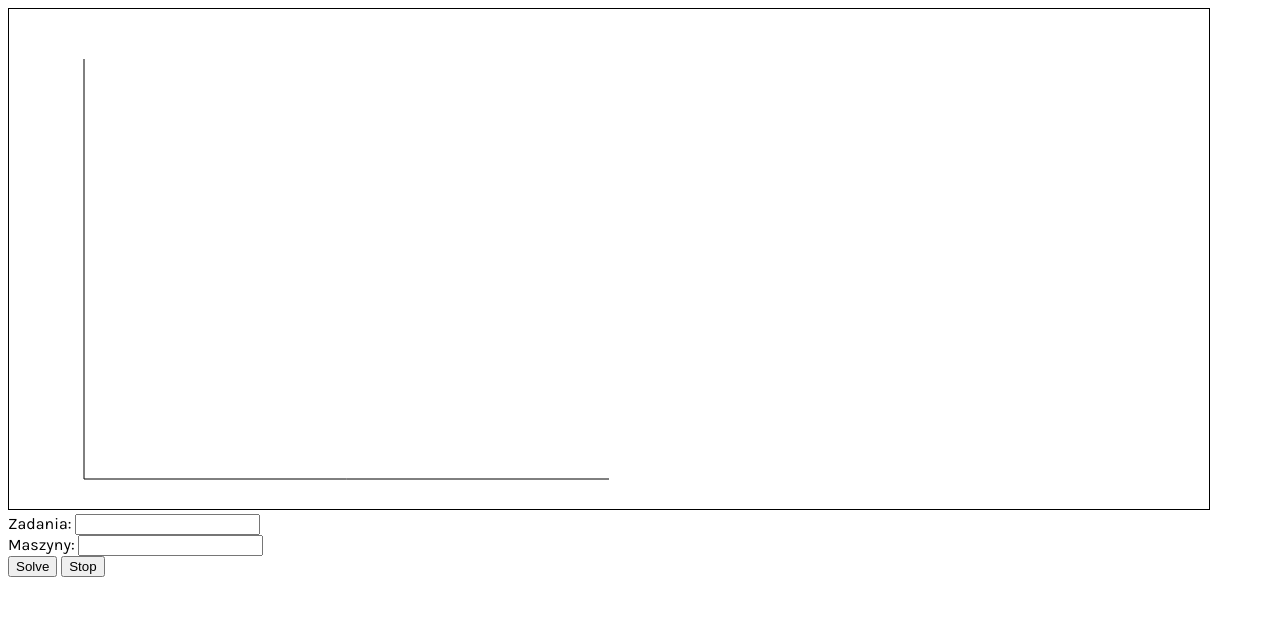
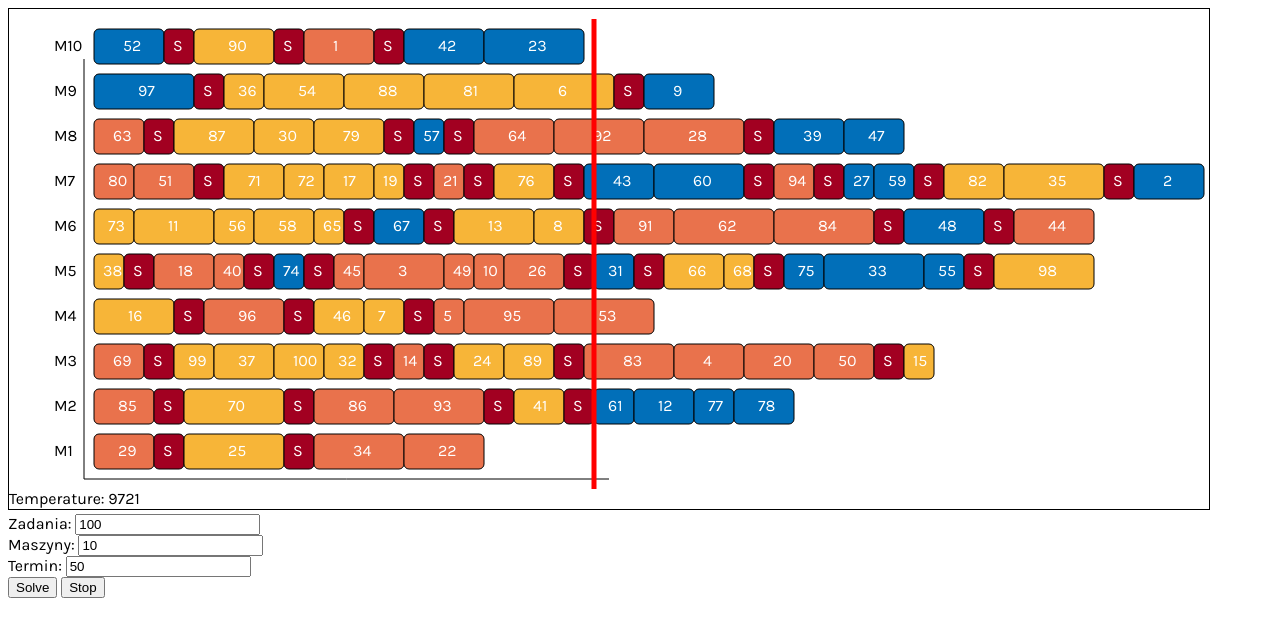
Before and after one commit to nikita-reshetniak/parallel-machine-scheduling-problem-with-due, a plain HTML site: page index.html in a window 1280 px wide. Both pictures are taken after a click on the button "Solve". Drawn offline with Linux system fonts and the light colour scheme.

Commit message:
First commit

```diff
--- a/index.html
+++ b/index.html
@@ -14,9 +14,11 @@
     </div>
     <div id="settings">
         <span>Zadania: </span>
-        <input id="jobs" type="number" value=""> <br>
+        <input id="jobs" type="number" value="100"> <br>
         <span>Maszyny: </span>
-        <input id="machines" type="number" value=""> <br>
+        <input id="machines" type="number" value="10"> <br>
+        <span>Termin: </span>
+        <input id="dueDate" type="number" value="50"> <br>
         <button id="solve">Solve</button>
         <button id="stop">Stop</button>
     </div>
--- a/index.js
+++ b/index.js
@@ -2,15 +2,16 @@ let canvas = document.getElementById("canvas");
 let ctx = canvas.getContext("2d");
 let jobsInput = document.getElementById("jobs");
 let machinesInput = document.getElementById("machines");
+let dueDateInput = document.getElementById("dueDate");
 let solveBtn = document.getElementById("solve");
 let stopBtn = document.getElementById("stop");
-let TEMPERATURE = 0.1;
-let ABSOLUTE_ZERO = 0.0001;
-let COOLING_RATE = 0.999999;
-let JOBS = [[0, 0]];
+let TEMPERATURE = 10000; //0.1;
+let ABSOLUTE_ZERO = 0; //0.0001;
+let COOLING_RATE = 1; //0.999999;
+let JOBS = [[0, 0, 0]];
 let n;
 let m;
-let MACHINES = [];
+//let MACHINES = [];
 let schedule = [];
 let best = [];
 let best_cost = 0;
@@ -28,7 +29,7 @@ function getRndInt(n) {
 }
 
 function deep_copy(array, to) {
-    var i = array.length;
+    let i = array.length;
     while (i--) {
         to[i] = [array[i][0],array[i][1]];
     }
@@ -38,83 +39,77 @@ function acceptanceProbability(current_cost, neighbor_cost) {
     if (neighbor_cost < current_cost){
         return 1;
     }
-    return Math.exp((current_cost - neighbor_cost) / TEMPERATURE);
+    return Math.exp((current_cost - neighbor_cost) / (TEMPERATURE * 0.00001));
 }
 
 function init() {
-    n = parseInt(jobsInput.value);
-    m = parseInt(machinesInput.value);
-    let equallySplit = Math.floor(n / m);
-    let k = 0;
+    getInputValues();
 
-    for (let i = 0; i < n; i++) {
-        JOBS[i] = [getRndInteger(1, 10), i + 1];
-    }
-
-    for (let i = 0; i < m - 1; i++) {
-        for (let j = 0; j < equallySplit; j++) {
-            schedule.push(JOBS[k]);
-            k++;
-        }
-        schedule.push([-1, -1]);
-    }
-
-    for (k; k < n; k++) {
-        schedule.push(JOBS[k]);
-    }
-
-    deep_copy(schedule, best);
-    best_cost = getCost(best);
+    createJobs(n);
+    firstSchedule(m);
+    best = [...schedule];
+    best_cost = getCost(createScheduleSetups(best));
     drawSchedule(best);
     startInterval = setInterval(solve, 10);
 }
 
 function getCost(array){
-    let cost = [];
-    let machine = 0;
+    let criterion = 0;
+    let line = 0;
 
-    for (let i = 0; i < m; i++) {
-        cost[i] = 0;
-    }
+    // for(let i = 0; i < array.length; i++){
+    //     if(array[i] < 0){
+    //         continue;
+    //     }
+    //     if(array[i] == 0){
+    //         criterion += 3;
+    //         continue;
+    //     }
+    //     let element = JOBS.find(element => element[0] === array[i]);
+    //     criterion += element[1]*element[2];
+    //     //cost[machine] += element[1];
+    // }
+    // return criterion;
 
     for(let i = 0; i < array.length; i++){
-        if(array[i][0] < 0){
-            machine++;
+        if(array[i] < 0){
+            line = 0;
             continue;
         }
-
-        cost[machine] += array[i][0];
+        if(array[i] == 0){
+            line += 3;
+            continue;
+        }
+        let element = JOBS.find(element => element[0] === array[i]);
+        criterion += Math.max(element[1] + line - d, 0);
+        line += element[1];
     }
-    return Math.max(...cost);
+    return criterion;
 }
 
 function solve() {
     if (TEMPERATURE > ABSOLUTE_ZERO) {
-        let current_cost = getCost(schedule);
-        // let k = getRndInt(n+m-1);
-        // let l = (k+1 + getRndInt(n-1+m)) % n+m-1;
-        // if (k > l) {
-        //     let tmp = k;
-        //     k = l;
-        //     l = tmp;
-        // }
-        // let neighbor = mutate2Opt(schedule, k, l);
+        let current_cost = getCost(createScheduleSetups(schedule));
 
         let neighbor = mutate(schedule);
-        let neighbor_cost = getCost(neighbor);
+        let neighbor_cost = getCost(createScheduleSetups(neighbor));
         if (Math.random() < acceptanceProbability(current_cost, neighbor_cost)) {
-            deep_copy(neighbor, schedule);
-            current_cost = getCost(schedule);
+            schedule = [...neighbor];
+            //deep_copy(neighbor, schedule);
+            current_cost = getCost(createScheduleSetups(schedule));
         }
-        // drawSchedule(schedule);
+
         if (current_cost < best_cost) {
-            deep_copy(schedule, best);
+            best = [...schedule];
+            //deep_copy(schedule, best);
             best_cost = current_cost;
+            console.log(best_cost);
             drawSchedule(best);
         }
-        TEMPERATURE *= COOLING_RATE;
-        // console.log(best_cost);
-        // console.log(current_cost);
+
+        drawTemperature();
+        TEMPERATURE -= COOLING_RATE;
+
     } else {
         clearInterval(startInterval);
         console.log("Solved")
@@ -123,13 +118,14 @@ function solve() {
 
 function mutate(array) {
     let neighbor = [];
-    deep_copy(array, neighbor);
+    neighbor = [...array];
+    //deep_copy(array, neighbor);
 
-    let k = getRndInt(n);
-    let l = getRndInt(n);
+    let k = getRndInt(n+m-1);
+    let l = getRndInt(n+m-1);
 
     while(k == l){
-        l = getRndInt(n);
+        l = getRndInt(n+m-1);
     }
     let t = neighbor[k];
     neighbor[k] = neighbor[l];
@@ -137,18 +133,42 @@ function mutate(array) {
     return neighbor;
 }
 
-// function mutate2Opt(route, i, j) {
-//     var neighbor = [];
-//     deep_copy(route, neighbor);
-//     while (i != j) {
-//         var t = neighbor[j];
-//         neighbor[j] = neighbor[i];
-//         neighbor[i] = t;
+function getInputValues(){
+    n = parseInt(jobsInput.value);
+    m = parseInt(machinesInput.value);
+    d = parseInt(dueDateInput.value);
+}
 
-//         i = (i + 1) % n+m-1;
-//         if (i == j)
-//             break;
-//         j = (j - 1 + n+m-1) % n+m-1;
-//     }
-//     return neighbor;
-// }
+function createJobs(n){
+    for (let i = 0; i < n; i++) {
+        JOBS[i] = [i + 1, getRndInteger(3, 10), getRndInteger(1, 3)];
+    }
+}
+
+function firstSchedule(machines) {
+    for (let i = 0; i < JOBS.length; i++) {
+            schedule.push(JOBS[i][0]);
+        }
+    for (let i = 0; i < machines - 1; i++){
+        schedule.push(-1);
+    }
+}
+
+function createScheduleSetups(array) {
+    let scheduleSetups = [];
+    let setups = 0;
+    for (let i = 0; i < array.length; i++) {
+        scheduleSetups.push(array[i]);
+
+        if (array[i] > 0 && array[i + 1] > 0) {
+            let element = JOBS.find(element => element[0] === array[i]);
+            let nextElement = JOBS.find(nextElement => nextElement[0] === array[i + 1]);
+            if (element[2] != nextElement[2]) {
+                scheduleSetups.push(0);
+                setups += 1;
+            }
+        }
+    }
+    //console.log(setups);
+    return scheduleSetups;
+}
--- a/schedule.js
+++ b/schedule.js
@@ -11,22 +11,29 @@ function drawSchedule(array) {
 
     let jobX = startX;
     let jobY = startY;
-    let machine = 1;
+    drawMachines(m);
 
     for (let i = 0; i < array.length; i++) {
-        if(array[i][0] < 0) {
+        if(array[i] < 0) {
             jobX = startX;
             jobY -= 45;
-            machine++;
             continue;
         }
-        drawMachines(startX - 40, jobY + height / 2, machine);
-        drawJob(jobX, jobY, unit * array[i][0], height, radius, array[i][1]);
-        jobX += unit * array[i][0] + 5;
+        let element = JOBS.find(element => element[0] === array[i]);
+        let nextElement = JOBS.find(nextElement => nextElement[0] === array[i+1]);
+        drawJob(jobX, jobY, unit * element[1] /* * element[2]*/, height, radius, element[0], element[2]);
+        jobX += unit * element[1]; //* element[2];
+        if(nextElement) {
+            if(element[2] != nextElement[2] && array[i+1] > 0) {
+                drawSetup(jobX, jobY, 30, height, radius);
+                jobX += 30;
+            }
+        }
     }
+    drawD(d, unit);
 }
 
-function drawJob(x, y, width, height, radius, number) {
+function drawJob(x, y, width, height, radius, number, family) {
     ctx.beginPath();
     ctx.moveTo(x, y + radius);
     ctx.lineTo(x, y + height - radius);
@@ -37,12 +44,47 @@ function drawJob(x, y, width, height, radius, number) {
     ctx.arcTo(x + width, y, x + width - radius, y, radius);
     ctx.lineTo(x + radius, y);
     ctx.arcTo(x, y, x, y + radius, radius);
-    ctx.fillStyle = "#0074D9";
+    switch(family) {
+        case 1:
+            ctx.fillStyle = "#016FB9";
+          break;
+        case 2:
+            ctx.fillStyle = "#E9724C";
+          break;
+        case 3:
+            ctx.fillStyle = "#F7B538";
+          break;
+        default:
+            ctx.fillStyle = "#2A2B2A";
+      }
     ctx.fill();
+    ctx.strokeStyle = "black";
+    ctx.stroke();
     ctx.font = "16px 'Karla'";
     ctx.textBaseline = "middle";
-    ctx.fillStyle = "white" //"#B3DBFF";
+    ctx.fillStyle = "white";
     ctx.fillText(number, x + width/2 - 6, y + height/2);
+}
+
+function drawSetup(x, y, width, height, radius) {
+    ctx.beginPath();
+    ctx.moveTo(x, y + radius);
+    ctx.lineTo(x, y + height - radius);
+    ctx.arcTo(x, y + height, x + radius, y + height, radius);
+    ctx.lineTo(x + width - radius, y + height);
+    ctx.arcTo(x + width, y + height, x + width, y + height-radius, radius);
+    ctx.lineTo(x + width, y + radius);
+    ctx.arcTo(x + width, y, x + width - radius, y, radius);
+    ctx.lineTo(x + radius, y);
+    ctx.arcTo(x, y, x, y + radius, radius);
+    ctx.fillStyle = "#A20021";
+    ctx.fill();
+    ctx.strokeStyle = "black";
+    ctx.stroke();
+    ctx.font = "16px 'Karla'";
+    ctx.textBaseline = "middle";
+    ctx.fillStyle = "white";
+    ctx.fillText("S", x + width/2 - 6, y + height/2);
 }
 
 function drawAxes(){
@@ -53,8 +95,35 @@ function drawAxes(){
     ctx.stroke();
 }
 
-function drawMachines(x, y, n) {
+function drawMachines(n) {
+    let mY = startY;
+    for(let i = 0; i < n; i++) {
+        drawMachine(startX - 40, mY + height / 2, i + 1);
+        mY -= 45;
+    }
+}
+
+function drawMachine(x, y, n) {
     ctx.font = "16px 'Karla'";
     ctx.fillStyle = "black";
     ctx.fillText("M" + n, x, y);
 }
+
+function drawTemperature(){
+    ctx.clearRect(0, canvas.height - 20, canvas.width, canvas.height);
+    ctx.fillStyle = "black";
+    ctx.font = "16px 'Karla'";
+    ctx.textBaseline = "middle";
+    ctx.fillText("Temperature: " + TEMPERATURE, 0, canvas.height - 10);
+}
+
+function drawD(x, unit) {
+    ctx.beginPath();
+    ctx.moveTo(x * unit + startX, 10);
+    ctx.lineTo(x * unit + startX, canvas.height - 10);
+    ctx.lineWidth = 5;
+    ctx.strokeStyle = "red";
+    ctx.stroke();
+    ctx.lineWidth = 1;
+    ctx.strokeStyle = "black";
+}
```
Also changed, not shown: city.js (deleted, +0 -30 lines).
